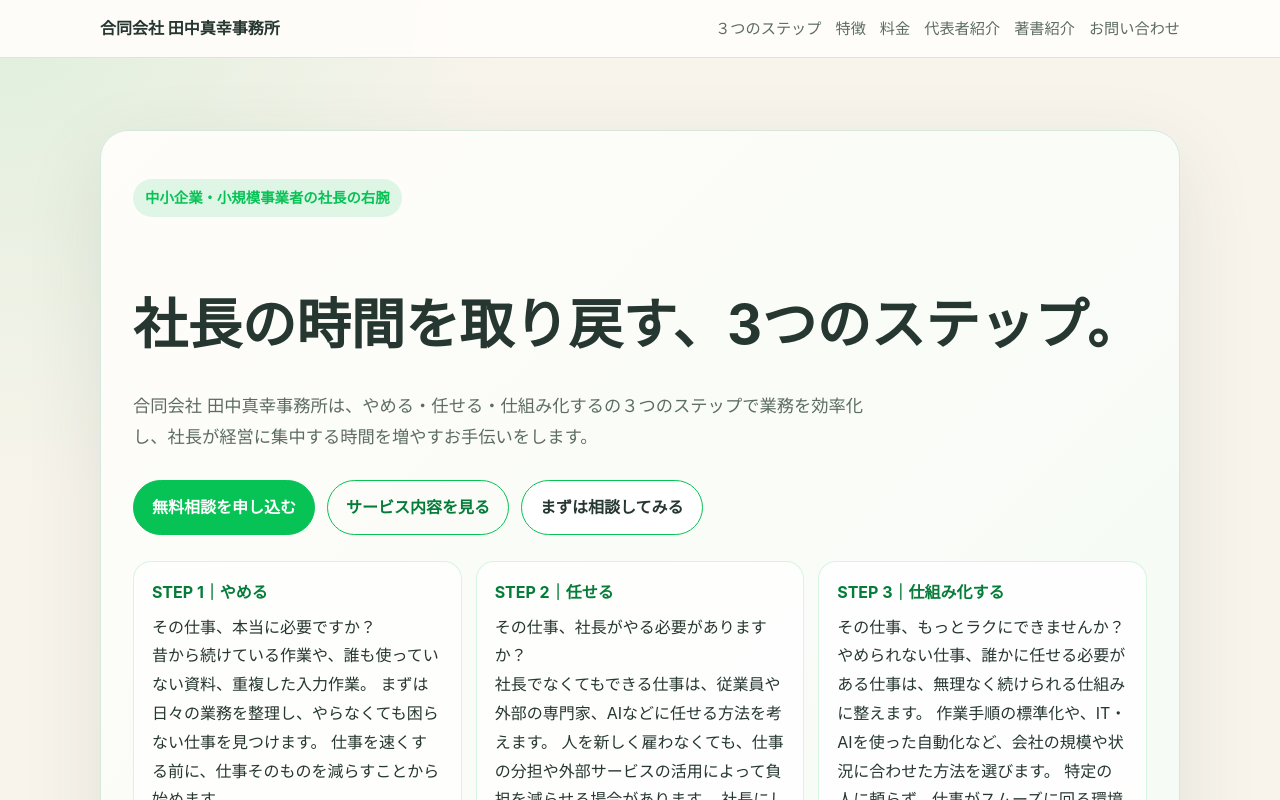
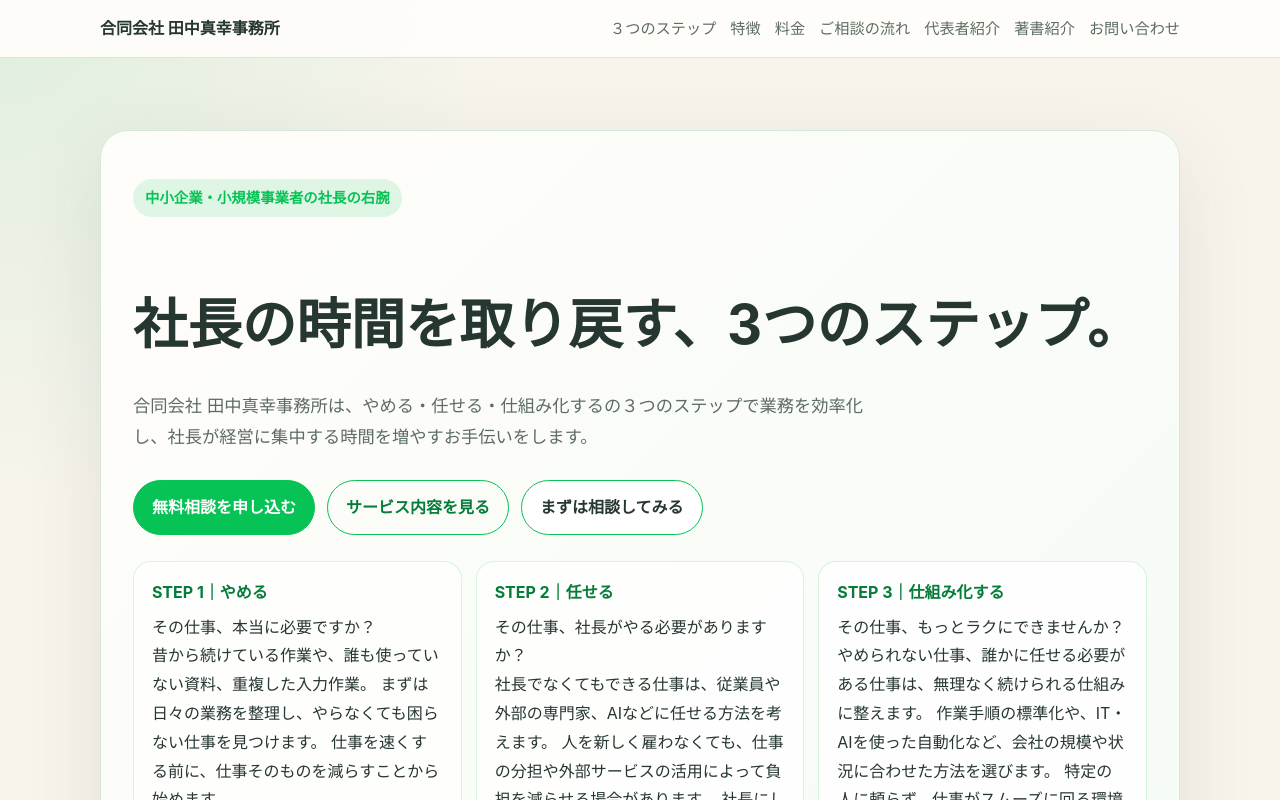
Before and after one commit to MasayukiTanaka0412/TanakaMasayukiOfficeWebsite, a plain HTML site: page index.html in a window 1280 px wide. Shown: the top 800 px of the page. Drawn offline with Linux system fonts and the light colour scheme.

Commit message:
Add link to consultation flow in navigation menu

```diff
--- a/index.html
+++ b/index.html
@@ -409,6 +409,7 @@
       <a href="#3steps">３つのステップ</a>
       <a href="#features">特徴</a>
       <a href="#pricing">料金</a>
+      <a href="#flow">ご相談の流れ</a>
       <a href="#profile">代表者紹介</a>
       <a href="#books">著書紹介</a>
       <a href="#contact">お問い合わせ</a>
```
